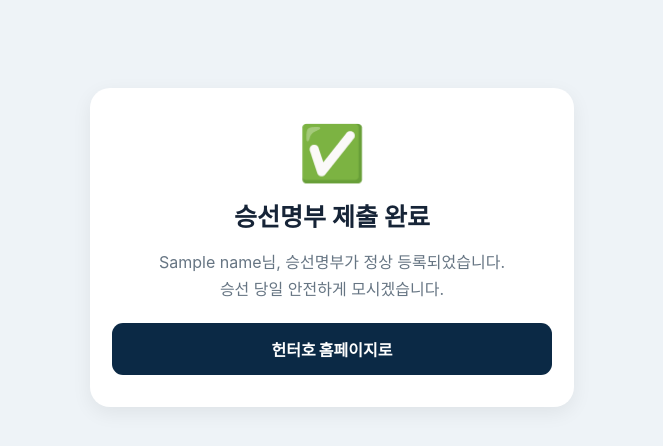
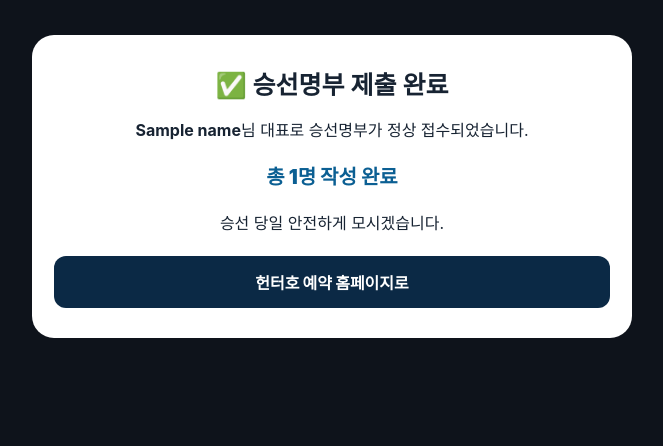
Before and after one commit to kimkyunghwan007/hunter-booking, a Flask app: template templates/passenger_done.html in a window 1280 px wide. Shown: the top 446 px of the page, without its empty margins (308-971 px from the left). Run offline with Flask 3, Linux system fonts and the light colour scheme; the template is opened without the code that fills it: most values are stand-ins (such as "Sample title", 1, 10 or a date in 2020); some libraries are stand-ins or nearby versions.

Commit message:
Update passenger_done.html for improved styling and content

```diff
--- a/templates/passenger_done.html
+++ b/templates/passenger_done.html
@@ -1,2 +1,11 @@
-<!doctype html><html lang="ko"><head><meta charset="utf-8"><meta name="viewport" content="width=device-width,initial-scale=1"><title>승선명부 제출완료</title>
-<style>*{box-sizing:border-box}body{margin:0;background:#eef3f7;font-family:-apple-system,BlinkMacSystemFont,"Noto Sans KR","Malgun Gothic",sans-serif;color:#162437}main{max-width:520px;margin:70px auto;padding:18px}.card{background:white;border-radius:20px;padding:32px 22px;text-align:center;box-shadow:0 6px 20px #0001}.icon{font-size:54px}h1{font-size:25px;margin:12px 0 8px}p{line-height:1.7;color:#667583}.btn{display:block;margin-top:20px;background:#0b2945;color:#fff;text-decoration:none;padding:14px;border-radius:11px;font-weight:900}</style></head><body><main><div class="card"><div class="icon">✅</div><h1>승선명부 제출 완료</h1><p>{{name}}님, 승선명부가 정상 등록되었습니다.<br>승선 당일 안전하게 모시겠습니다.</p><a class="btn" href="/">헌터호 홈페이지로</a></div></main></body></html>
+<!doctype html><html lang="ko"><head><meta charset="utf-8"><meta name="viewport" content="width=device-width,initial-scale=1">
+<title>승선명부 제출 완료</title><style>
+body{margin:0;background:#0e131b;color:#fff;font-family:-apple-system,BlinkMacSystemFont,"Noto Sans KR","Malgun Gothic",sans-serif}
+main{max-width:600px;margin:auto;padding:35px 20px}.card{background:#fff;color:#172332;border-radius:22px;padding:30px 22px;text-align:center}
+h1{font-size:25px;margin:0 0 15px}.count{font-size:20px;font-weight:900;color:#0b5f93}
+a{display:block;margin-top:22px;background:#0b2945;color:#fff;text-decoration:none;padding:14px;border-radius:12px;font-weight:900}
+</style></head><body><main><div class="card">
+<h1>✅ 승선명부 제출 완료</h1><p><b>{{name}}</b>님 대표로 승선명부가 정상 접수되었습니다.</p>
+{% if count %}<p class="count">총 {{count}}명 작성 완료</p>{% endif %}
+<p>승선 당일 안전하게 모시겠습니다.</p><a href="/">헌터호 예약 홈페이지로</a>
+</div></main></body></html>
```
